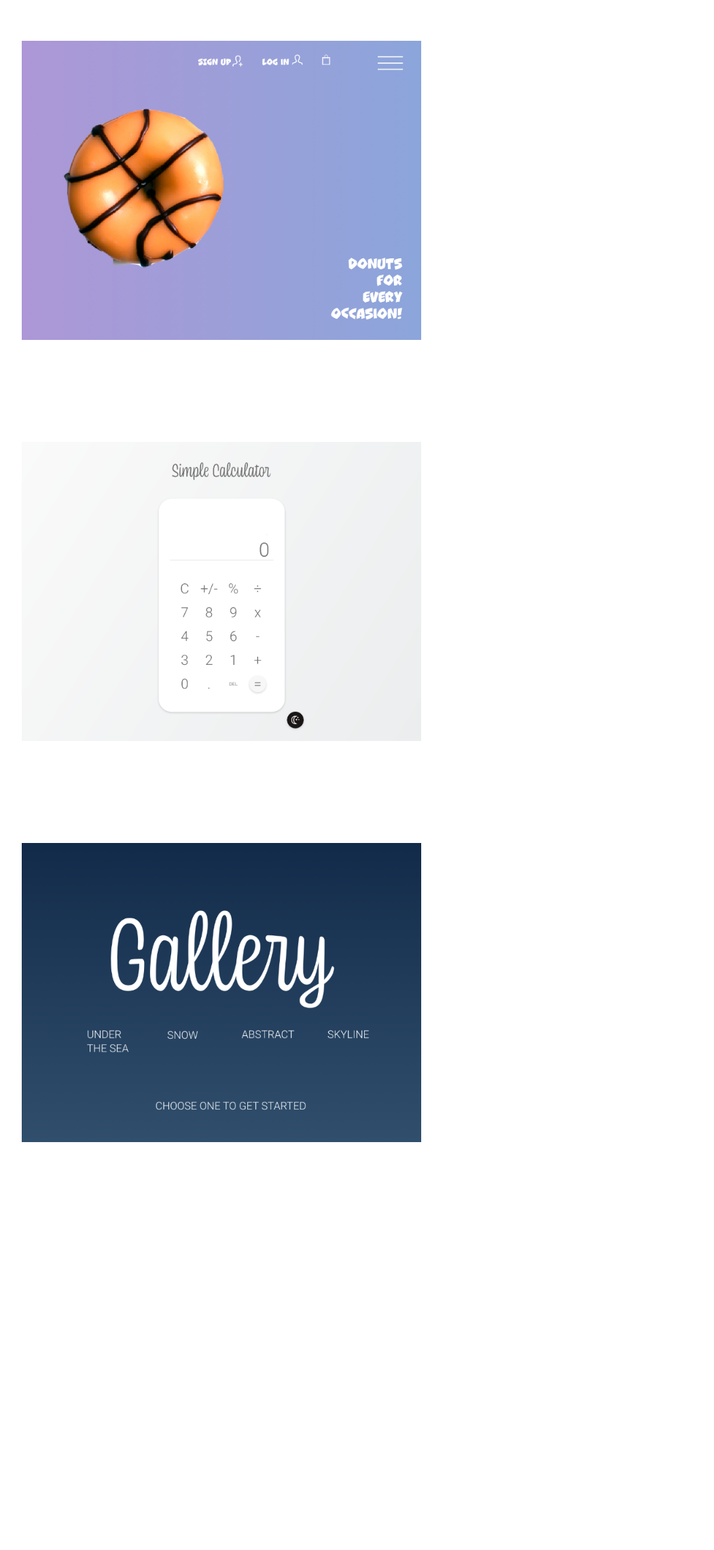
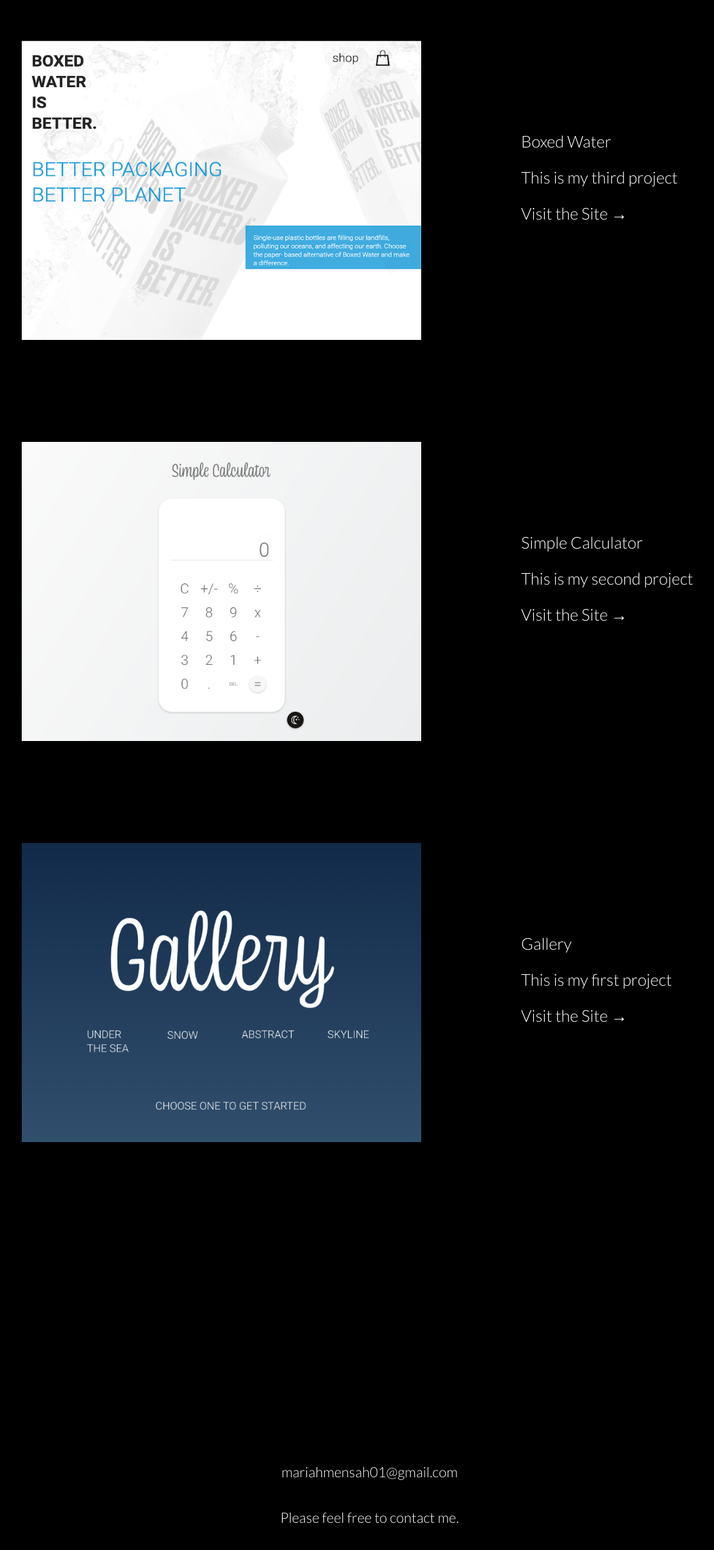
Before and after one commit to mlmensah43/portfolio, a React (Create React App) app: page / in a window 1280 px wide. Shown: the part 1734-4014 px from the top of the page at 68% size, without its empty margins (104-1155 px from the left). Built offline with nearby package versions, Linux system fonts and the light colour scheme.

Commit message:
changed boxed water image

```diff
--- a/src/components/About.js
+++ b/src/components/About.js
@@ -13,12 +13,12 @@
 
 
     // onExitViewport = () => {
-    //     this.props.title("ABOUT-2");
+    //     this.props.title(" ");
     //   }
 
     render(){
     return (
-        <ScrollTrigger className="page" onEnter={this.onEnterViewport} onExit={this.onExitViewport}>
+        <ScrollTrigger className="page" throttleScroll={0} onEnter={this.onEnterViewport} onExit={this.onExitViewport}>
 
                 <div className="page-title-2">ABOUT</div>
                 <div className="flex-container-column about-content">
--- a/src/components/Contact.js
+++ b/src/components/Contact.js
@@ -20,11 +20,11 @@
 
     render(){
     return (
-        <ScrollTrigger className="page" onEnter={this.onEnterViewport} onExit={this.onExitViewport}>
+        <ScrollTrigger className="page" throttleScroll={0} onEnter={this.onEnterViewport} onExit={this.onExitViewport}>
 
             <div className="page-title-2">CONTACT</div>
             <div className="flex-container-column contact-content">
-                <p className="sentence">mariahmensah@gmail.com</p>
+                <p className="sentence">mariahmensah01@gmail.com</p>
                 <p className="sentence">Please feel free to contact me.</p>
             </div>
 
--- a/src/components/Intro.js
+++ b/src/components/Intro.js
@@ -22,7 +22,7 @@
 
     render(){
         return (
-            <ScrollTrigger className="page" onEnter={this.onEnterViewport} onExit={this.onExitViewport}>
+            <ScrollTrigger id="top" className="page" throttleScroll={0} onEnter={this.onEnterViewport} onExit={this.onExitViewport}>
 
                     <div className="page-title-2">INTRO</div>
                     <div className="flex-container-column intro-content">
--- a/src/components/Projects.js
+++ b/src/components/Projects.js
@@ -17,18 +17,23 @@
         this.props.title("PROJECTS");
     }
 
+    // onExitViewport = () =>{
+    //     this.props.title(" ");
+    // }
+
 
 
     render(){
     return (
-        <ScrollTrigger className="page-2" onEnter={this.onEnterViewport} onExit={this.onExitViewport}>
+        <ScrollTrigger className="page-2" throttleScroll={0} onEnter={this.onEnterViewport} onExit={this.onExitViewport}>
 
             <div className="page-title-2">PROJECTS</div>
                 <div className="projects-center">
                     <Project
                         title="Boxed Water"
-                        image={require('../images/donut.png')}
+                        image={require('../images/water.png')}
                         description={boxed_water}
+                        link="https://mlmensah43.github.io/boxed_water/#/"
                         >
                     </Project>
 
@@ -36,6 +41,7 @@
                         title="Simple Calculator"
                         image={require('../images/calc.png')}
                         description={calculator}
+                        link="https://mlmensah43.github.io/simple_calculator/#/"
                         >
                     </Project>
 
--- a/src/css/App.css
+++ b/src/css/App.css
@@ -1,6 +1,6 @@
 .body{
-    background: url('../images/background.jpg');
-    /* background: black; */
+    /* background: url('../images/background.jpg'); */
+    background: black;
     background-attachment: fixed;
     background-repeat: no-repeat;
     font-family: 'Lato';
```
Also changed, not shown: src/images/water.png (added).
